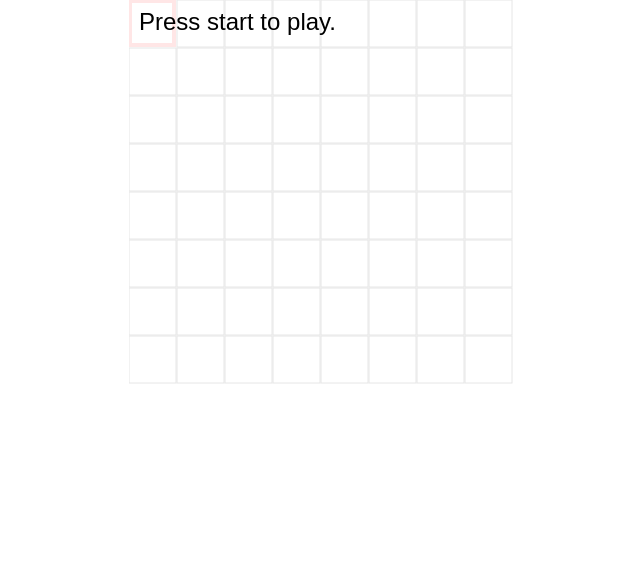
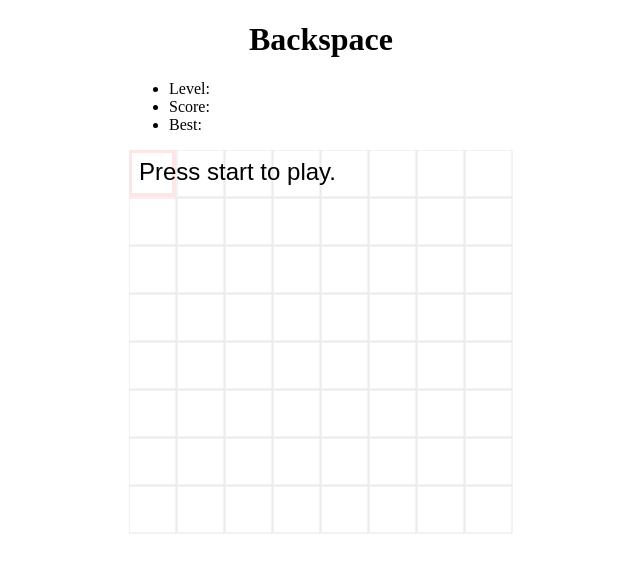
Before and after one commit to erwinandres/backspaceit, a website: page src/index.html in a window 1280 px wide. Shown: the whole page, without its empty margins (319-959 px from the left). Drawn offline with Linux system fonts and the light colour scheme.

Commit message:
Adds some html to display game info.

```diff
--- a/src/index.html
+++ b/src/index.html
@@ -14,6 +14,15 @@
       margin: 0;
     }
 
+    .app {
+      width: 384px;
+      margin: 0 auto;
+    }
+
+    .title {
+      text-align: center;
+    }
+
     .canvas {
       display: block;
       margin: 0 auto;
@@ -21,7 +30,19 @@
   </style>
 </head>
 <body>
-  <canvas class="canvas" id="canvas" width="384" height="384"></canvas>
+  <div class="app">
+    <h1 class="title">Backspace</h1>
+
+    <div id="info">
+      <ul>
+        <li>Level: <span id="display-level"></span></li>
+        <li>Score: <span id="display-score"></span></li>
+        <li>Best: <span id="display-bestscore"></span></li>
+      </ul>
+    </div>
+    <canvas class="canvas" id="canvas" width="384" height="384"></canvas>
+  </div>
+
   <script src="js/app.js"></script>
 </body>
 </html>
--- a/src/js/app.js
+++ b/src/js/app.js
@@ -176,8 +176,11 @@
       return this._keys[keyCode];
   };
 
-  function Game(canvas) {
-    this.canvas = canvas;
+  function Game(config) {
+    this.canvas = config.canvas;
+    this.scoreEl = config.scoreEl;
+    this.levelEl = config.levelEl;
+    this.bestLevelEl = config.bestLevelEl;
     this.ctx = this.canvas.getContext('2d');
     this.width = this.canvas.width;
     this.height = this.canvas.height;
@@ -394,7 +397,12 @@
   }
 
   document.addEventListener('DOMContentLoaded', function() {
-    const game = new Game(document.getElementById('canvas'));
+    const game = new Game({
+      canvas: document.getElementById('canvas'),
+      levelEl: document.getElementById('display-level'),
+      scoreEl: document.getElementById('display-score'),
+      bestScoreEl: document.getElementById('display-bestscore')
+    });
     game.init();
     window.game = game;
   });
```
